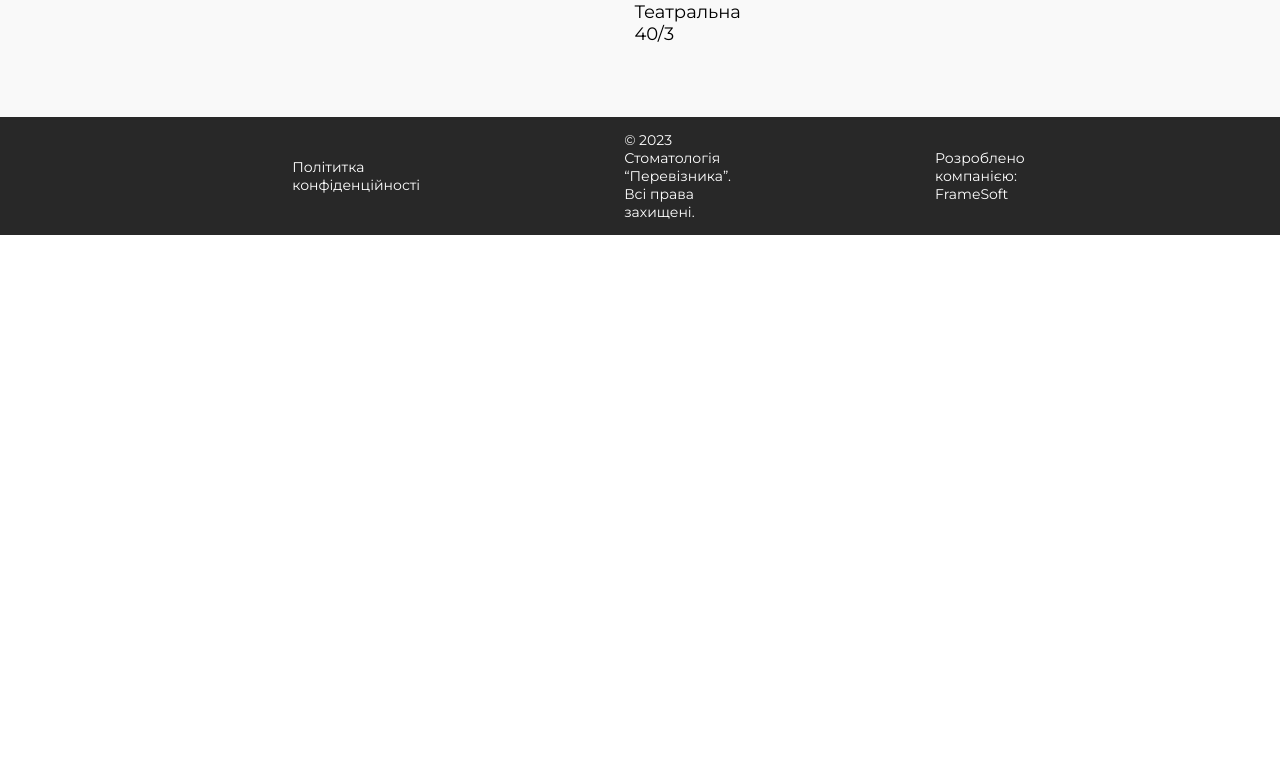
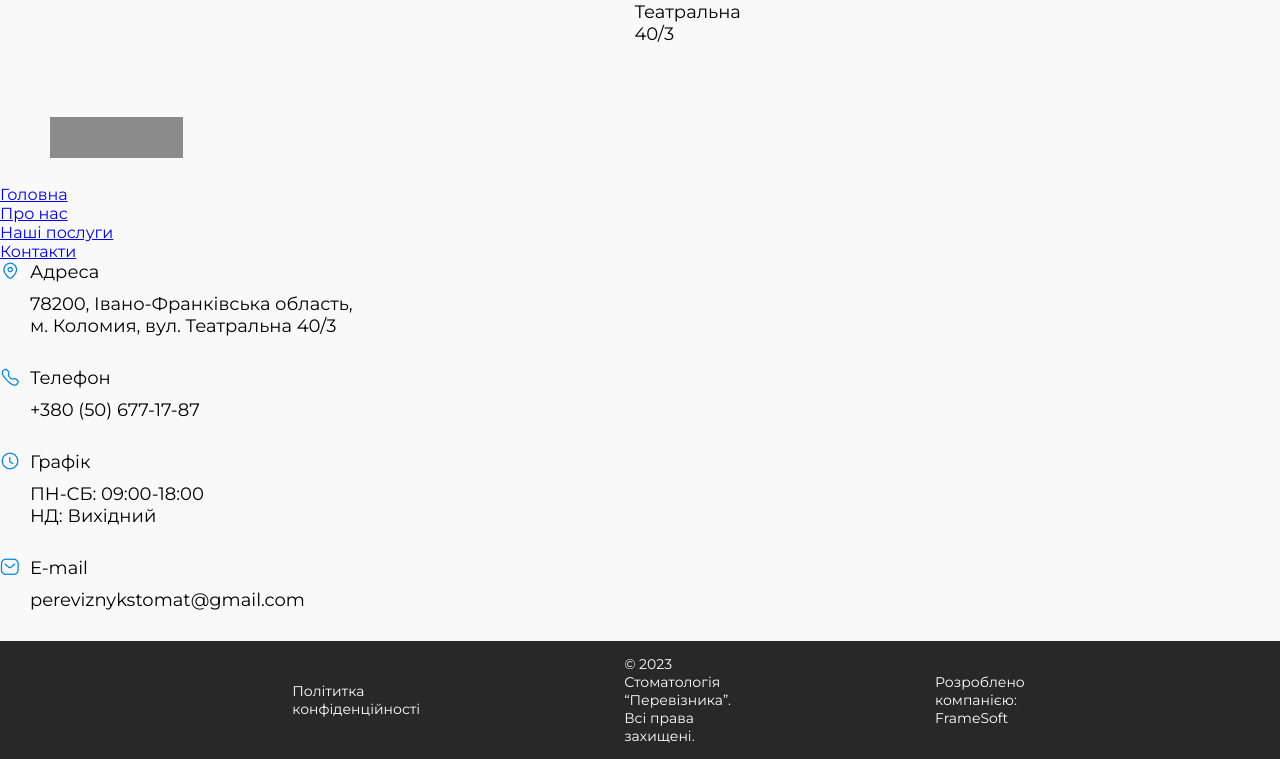
Before and after one commit to blackcode15/Dental-clinic, a plain HTML site: page index.html in a window 1280 px wide. Shown: the part 9105-9864 px from the top of the page. Before the commit the page ends 9340 px from the top, so only its background shows below. Drawn offline with nearby package versions, Linux system fonts and the light colour scheme.

Commit message:
Update index.html

```diff
--- a/index.html
+++ b/index.html
@@ -383,6 +383,51 @@
                             </div>
                         </div>
                     </div>
+                    <div class="footer__tablet__container">
+                        <div class="footer__blocks__tablet">
+                            <div class="nav__img"></div>
+                            <ul class="nav__menu2">
+                                <li><a href="#header">Головна</a></li>
+                                <li><a href="#about_us">Про нас</a></li>
+                                <li><a href="#therapy">Наші послуги</a></li>
+                                <li><a href="#contact">Контакти</a></li>
+                            </ul>
+                        </div>
+                        <div class="original footer__blocks__tablet">
+                            <div class="original2 footer__block2">
+                                <div class="block__img_text">
+                                    <img src="img/location.png" alt="">
+                                    <p>Адреса</p>
+                                </div>
+                                <div class="text__p">
+                                    <p>78200, Івано-Франківська область, <br> м. Коломия, вул. Театральна 40/3</p>
+                                </div>
+                                <div class="block__img_text">
+                                    <img src="img/call.png" alt="">
+                                    <p>Телефон</p>
+                                </div>
+                                <div class="text__p">
+                                    <p>+380 (50) 677-17-87</p>
+                                </div>
+                            </div>
+                            <div class="footer__block2">
+                                <div class="block__img_text">
+                                    <img src="img/time.png" alt="">
+                                    <p>Графік</p>
+                                </div>
+                                <div class="text__p">
+                                    <p>ПН-СБ: 09:00-18:00 <br> НД: Вихідний</p>
+                                </div>
+                                <div class="block__img_text">
+                                    <img src="img/message.png" alt="">
+                                    <p>E-mail</p>
+                                </div>
+                                <div class="text__p">
+                                    <p>pereviznykstomat@gmail.com</p>
+                                </div>
+                            </div>
+                        </div>
+                    </div>
                 </div>
             </div>
         </div>
@@ -391,7 +436,7 @@
                 <div class="col-pc-12 col-tab-12 col-mob-12">
                     <div class="footer2__container">
                         <p>Політитка конфіденційності</p>
-                        <p>© 2023 Стоматологія “Перевізника”. Всі права захищені.</p>
+                        <p class="p_footer2">© 2023 Стоматологія “Перевізника”. Всі права захищені.</p>
                         <p>Розроблено компанією: FrameSoft</p>
                     </div>
                 </div>
```
